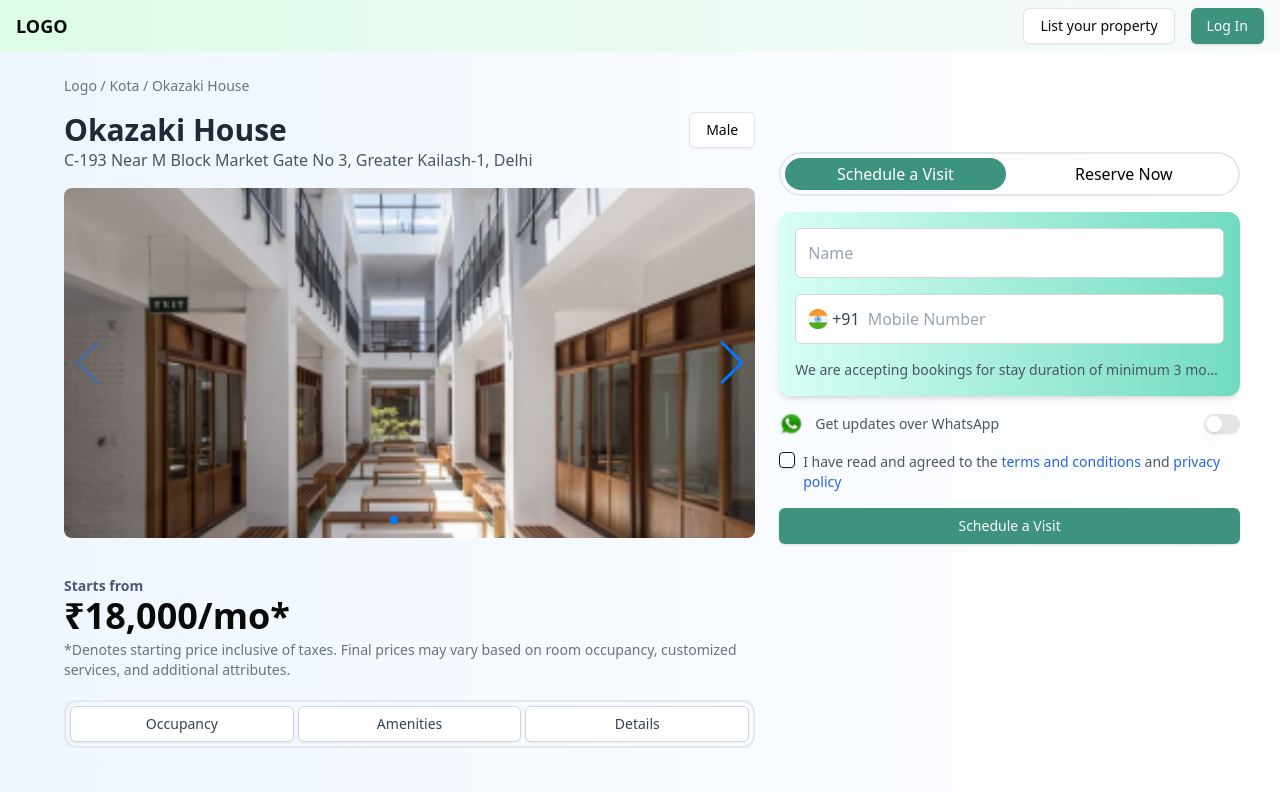
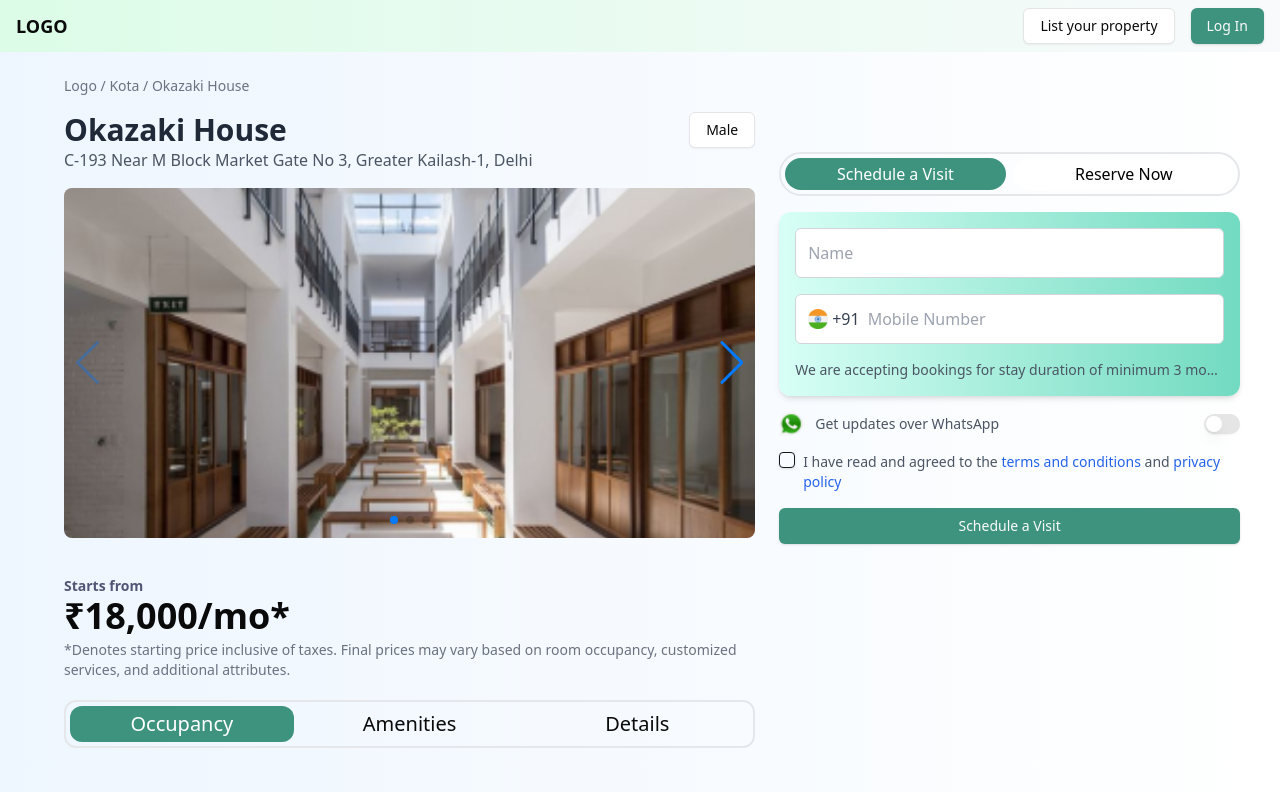
Before and after one commit to Rizwanali02/hostel-App, a Next.js app: page /listing/1 in a window 1280 px wide. Shown: the top 792 px of the page. Built offline with nearby package versions, Linux system fonts and the light colour scheme.

Commit message:
single page functionality done

```diff
--- a/src/app/listing/[id]/page.tsx
+++ b/src/app/listing/[id]/page.tsx
@@ -1,5 +1,5 @@
 "use client";
-import { useRef } from "react";
+import { useRef, useState } from "react";
 import { Button } from "@/components/ui/button";
 // import { Tabs, TabsContent, TabsList, TabsTrigger } from "@/components/ui/tabs";
 import ImageSlider from "@/app/components/imageSlider/ImageSlider";
@@ -7,11 +7,13 @@ import ScheduleCard from "@/app/components/scheduleCard/ScheduleCard";
 import SimilarProduct from "@/app/components/SimilarProduct/SimilarProduct";
 
 const SinglePage = () => {
+  const [activeSection, setActiveSection] = useState<string>("occupancy");
   const occupancyRef = useRef(null);
   const amenitiesRef = useRef(null);
   const detailsRef = useRef(null);
 
-  const scrollToSection = (ref:any) => {
+  const scrollToSection = (ref: any, section: string) => {
+    setActiveSection(section);
     if (ref && ref.current) {
       ref.current.scrollIntoView({ behavior: "smooth" });
     }
@@ -45,7 +47,7 @@ const SinglePage = () => {
           </div>
 
           {/* Right Section */}
-            <ScheduleCard />
+          <ScheduleCard />
         </div>
 
         {/* Main Content */}
@@ -65,27 +67,36 @@ const SinglePage = () => {
 
           {/* Navigation Buttons */}
           <div className="flex gap-1 p-1 mt-5 w-full md:w-full lg:w-full border-2 border-gray-200 rounded-xl">
-            <Button
-              variant={"outline"}
-              className="w-full text-gray-700 border-gray-300 hover:bg-blue-100 text-xs sm:text-sm"
-              onClick={() => scrollToSection(occupancyRef)}
+            <span
+              className={`w-full text-center rounded-xl ${
+                activeSection === "occupancy"
+                  ? "bg-[#3E937F] text-white"
+                  : "hover:bg-[#3E937F] hover:text-white"
+              } cursor-pointer text-xs sm:text-xl py-1`}
+              onClick={() => scrollToSection(occupancyRef, "occupancy")}
             >
               Occupancy
-            </Button>
-            <Button
-              variant={"outline"}
-              className="w-full text-gray-700 border-gray-300 hover:bg-blue-100 text-xs sm:text-sm"
-              onClick={() => scrollToSection(amenitiesRef)}
+            </span>
+            <span
+              className={`w-full text-center rounded-xl ${
+                activeSection === "amenities"
+                  ? "bg-[#3E937F] text-white"
+                  : "hover:bg-[#3E937F] hover:text-white"
+              } cursor-pointer text-xs sm:text-xl py-1`}
+              onClick={() => scrollToSection(amenitiesRef, "amenities")}
             >
               Amenities
-            </Button>
-            <Button
-              variant={"outline"}
-              className="w-full text-gray-700 border-gray-300 hover:bg-blue-100 text-xs sm:text-sm"
-              onClick={() => scrollToSection(detailsRef)}
+            </span>
+            <span
+              className={`w-full text-center rounded-xl ${
+                activeSection === "details"
+                  ? "bg-[#3E937F] text-white"
+                  : "hover:bg-[#3E937F] hover:text-white"
+              } cursor-pointer text-xs sm:text-xl py-1`}
+              onClick={() => scrollToSection(detailsRef, "details")}
             >
               Details
-            </Button>
+            </span>
           </div>
 
           {/* Sections */}
@@ -98,17 +109,13 @@ const SinglePage = () => {
                 <p className="text-sm font-semibold text-[#00022CA8]">
                   Single Occupancy
                 </p>
-                <p className="text-2xl md:text-3xl font-semibold">
-                  ₹24,000/mo
-                </p>
+                <p className="text-2xl md:text-3xl font-semibold">₹24,000/mo</p>
               </div>
               <div className="text-center">
                 <p className="text-sm font-semibold text-[#00022CA8]">
                   Double Occupancy
                 </p>
-                <p className="text-2xl md:text-3xl font-semibold">
-                  ₹18,000/mo
-                </p>
+                <p className="text-2xl md:text-3xl font-semibold">₹18,000/mo</p>
               </div>
             </div>
           </div>
```
